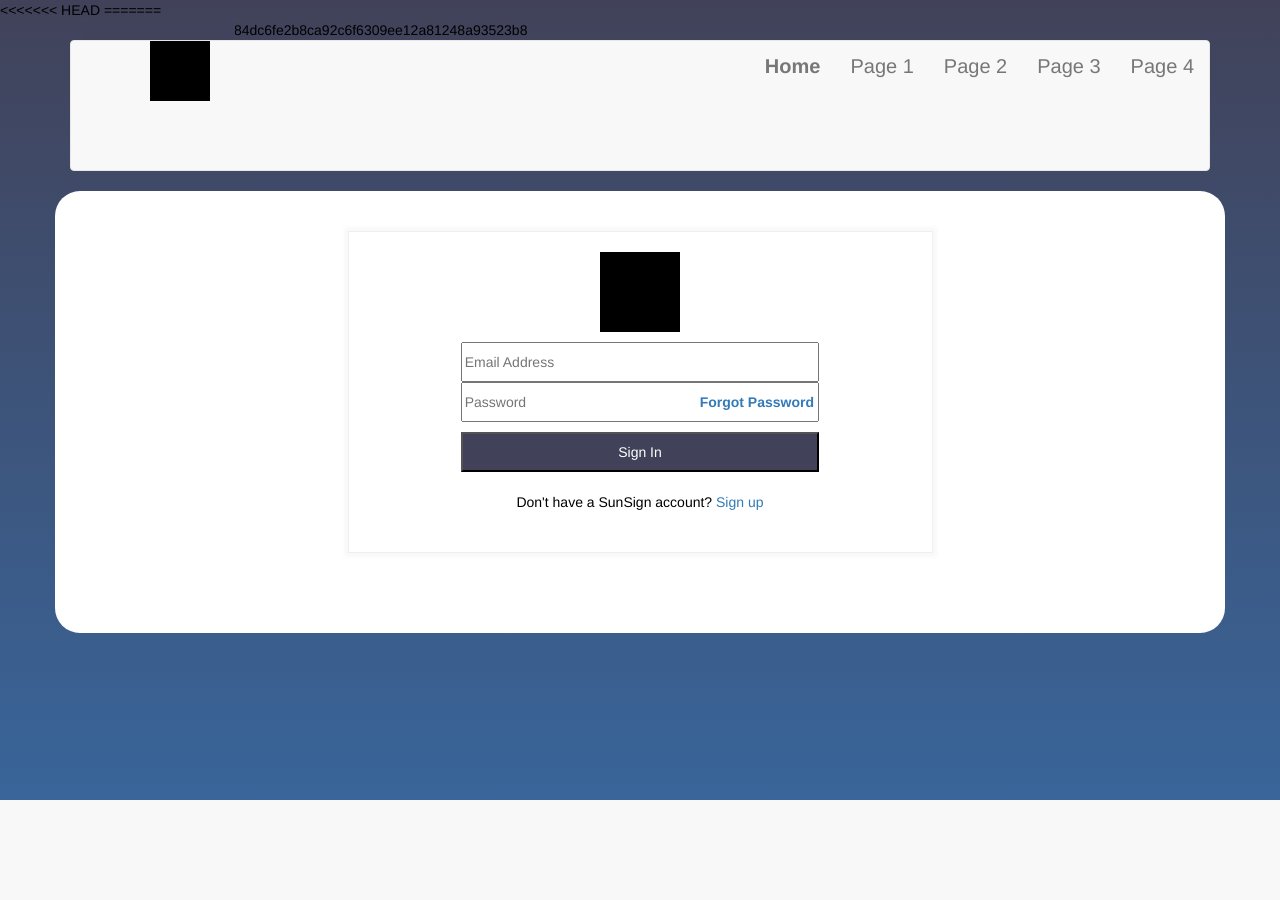
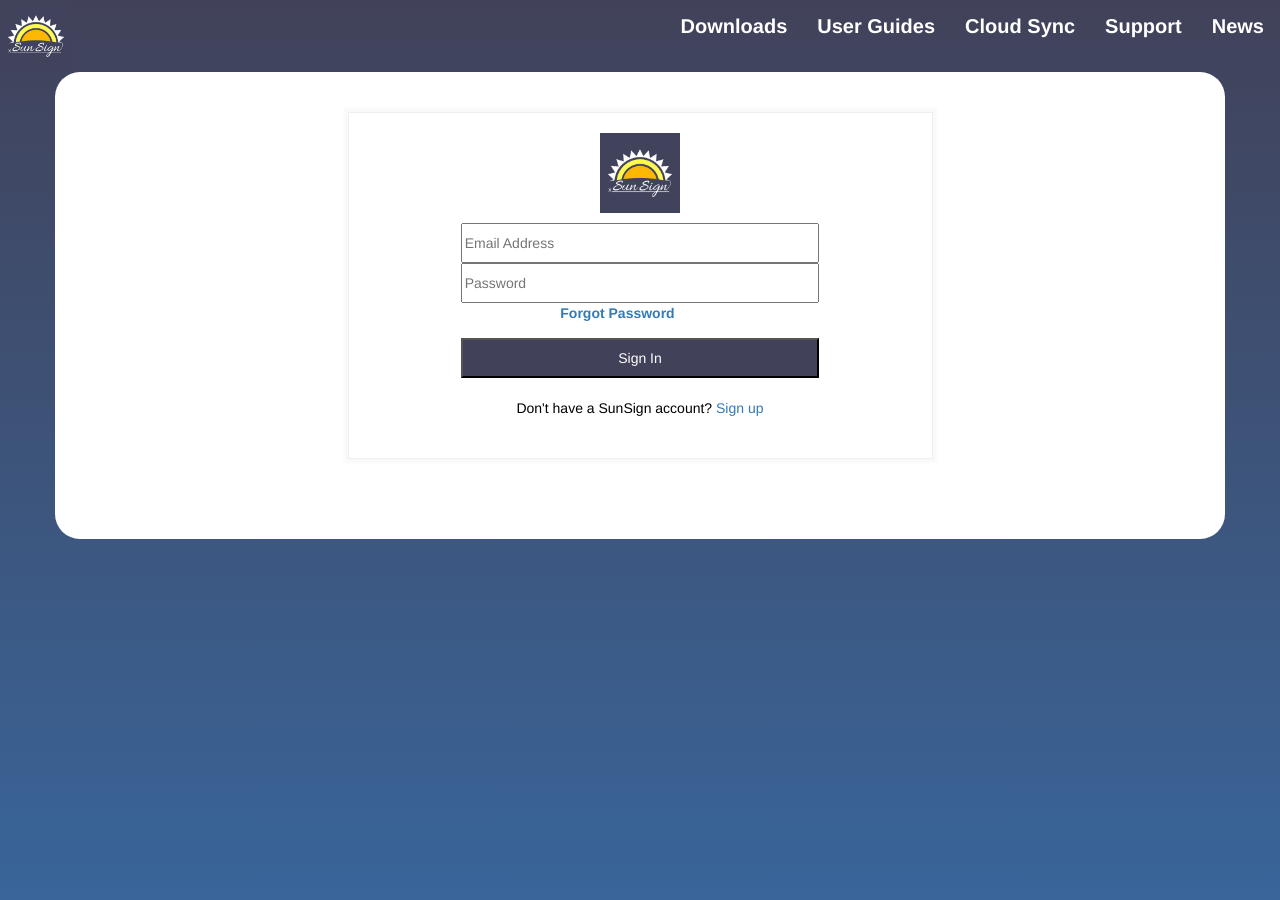
Before and after one commit to chang5CAL/DemoSite, a PHP site: page /demo/index.html in a window 1280 px wide. Before the commit the page ends 800 px from the top, so only its background shows below. Run offline with PHP 8.4, Linux system fonts and the light colour scheme; some libraries are stand-ins or nearby versions.

Commit message:
Added logo, fixed navbar

```diff
--- a/demo/css/login.css
+++ b/demo/css/login.css
@@ -8,7 +8,7 @@ header {
 html {
 	background: linear-gradient(#414259,#39659a);
 	background-repeat: no-repeat;
-	min-height: 100%;
+	min-height: 900px;
 }
 
 body {
@@ -62,10 +62,7 @@ icon {
 	color: rgb(238, 238, 238);
 }
 .forgot-password {
-	position: absolute;
-	margin-top: 10px;
-	margin-left: -125px;
-	width: 125px;
+	margin-left: -45px;
 	color: rgb(238, 238, 238);
 }
 
@@ -89,6 +86,21 @@ hr {
     line-height: 20px;
 }
 
+.container-fluid{
+	background-color: transparent;
+
+}
+
 .nav-font{
 	font-size:20px;
+	color:white;
 }
+
+.navbar-default {
+    background-color: transparent;
+    border-color: transparent;
+}
+
+.navbar-brand {
+	position:absolute;
+}
--- a/demo/index.html
+++ b/demo/index.html
@@ -20,7 +20,7 @@
 			<div class="row">
 				<div class="col-md-offset-2 col-md-8 login-page">
 					<br>
-					<p><img src="img/temp.png" width=80 height=80></p>
+					<p><img src="img/logo.png" width=80 height=80></p>
 						<input class="" id="email" type="text" name="email" placeholder="Email Address">
 						<input class="" id="password" type="password" name="password" placeholder="Password"><label class="forgot-password"><a href="forgot.html">Forgot Password</a></label>
 						<p></p>
--- a/demo/templates/nav.html
+++ b/demo/templates/nav.html
@@ -1,22 +1,14 @@
-<<<<<<< HEAD
-=======
-<nav class="container header">
-	<div class="col-md-1">
-			<img src="img/logo.png" height=150 width=150>
-	</div>
->>>>>>> b84dc6fe2b8ca92c6f6309ee12a81248a93523b8
-
 <nav class="navbar navbar-default">
   <div class="container-fluid">
     <div class="navbar-header">
-      <a class="navbar-brand" href="#"><img src="img/temp.png" height=60 width=60></a>
+      <a class="navbar-brand" href="#"><img src="img/logo.png" height=70 width=70></a>
     </div>
     <ul class="nav navbar-nav navbar-right nav-font">
-      <li><a href="#"><b>Home</b></a></li>
-      <li><a href="#">Page 1</a></li>
-      <li><a href="#">Page 2</a></li>
-      <li><a href="#">Page 3</a></li>
-      <li><a href="#">Page 4</a></li>
+      <li><a href="#"><b class="nav-font">Downloads</b></a></li>
+      <li><a href="#"><b class="nav-font">User Guides</b></a></li>
+      <li><a href="#"><b class="nav-font">Cloud Sync</b></a></li>
+      <li><a href="#"><b class="nav-font">Support</b></a></li>
+      <li><a href="#"><b class="nav-font">News</b></a></li>
     </ul>
   </div>
 </nav>
```
Also changed, not shown: demo/login.html (renamed from demo/forgot.html, +11 -9 lines).
